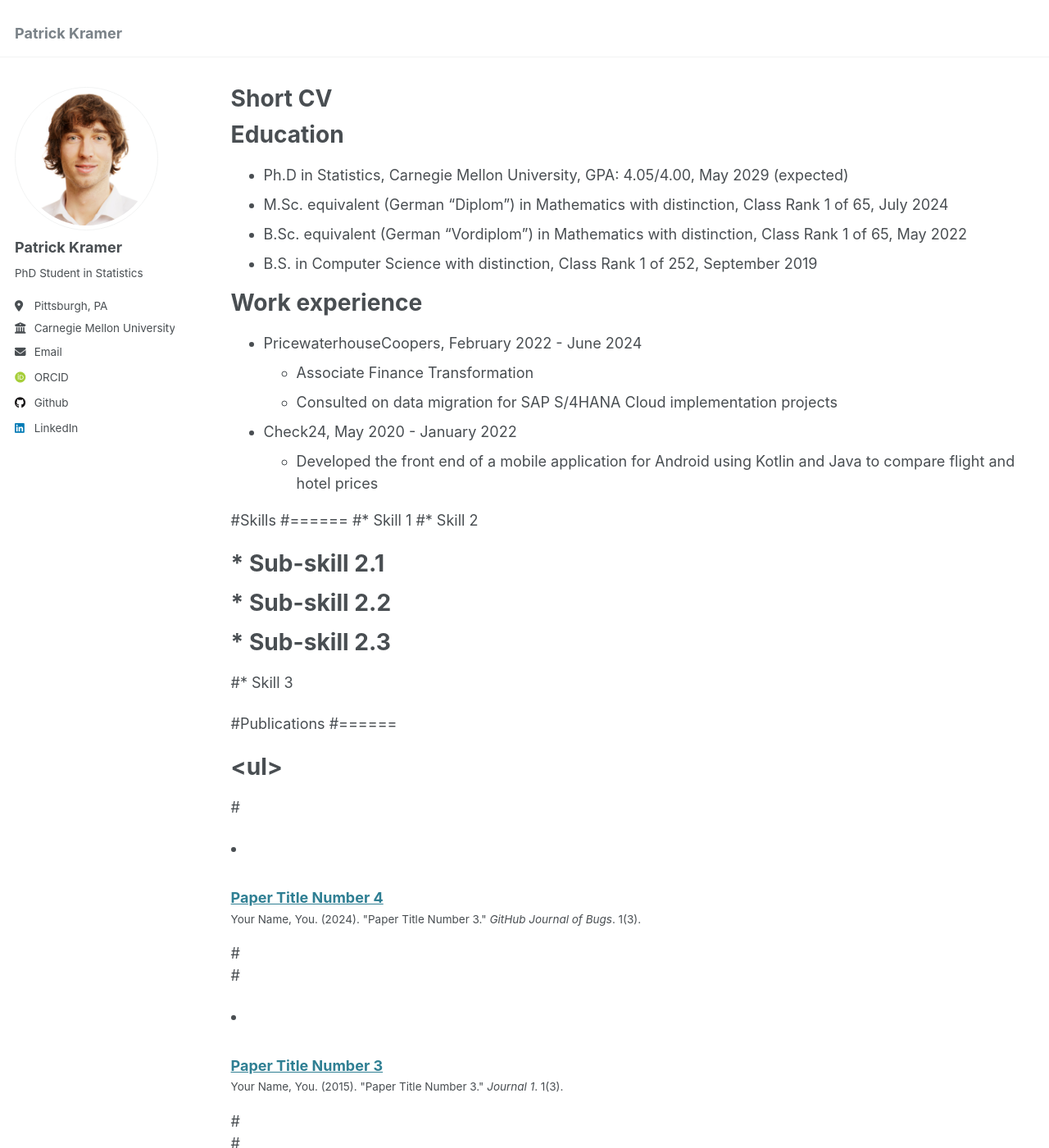
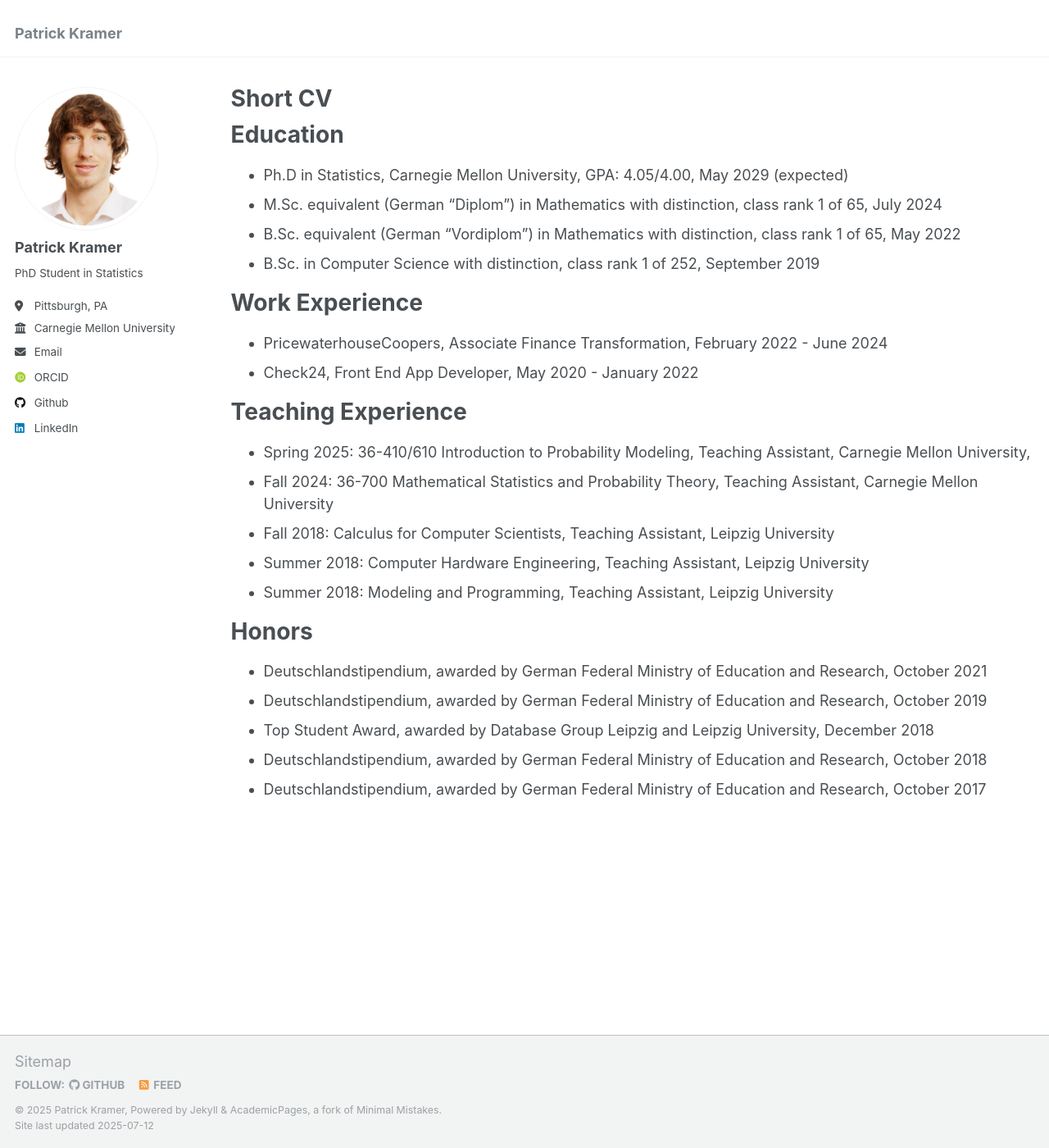
Before and after one commit to patrick-kramer/patrick-kramer.github.io, a Jekyll site: the page built from _pages/cv.md, in a window 1280 px wide and 1400 px high. Shown: the whole window at 82% size. Built offline with Jekyll 4.4.1, drawn with Linux system fonts in a browser that asks for light colours; some web fonts are replaced; some of the changed text lies outside the part shown.

Commit message:
Add teaching experience and honors section to cv

```diff
--- a/_pages/cv.md
+++ b/_pages/cv.md
@@ -12,47 +12,27 @@ redirect_from:
 Education
 ======
 * Ph.D in Statistics, Carnegie Mellon University, GPA: 4.05/4.00, May 2029 (expected)
-* M.Sc. equivalent (German "Diplom") in Mathematics with distinction, Class Rank 1 of 65, July 2024
-* B.Sc. equivalent (German "Vordiplom") in Mathematics with distinction, Class Rank 1 of 65, May 2022
-* B.S. in Computer Science with distinction, Class Rank 1 of 252, September 2019
+* M.Sc. equivalent (German "Diplom") in Mathematics with distinction, class rank 1 of 65, July 2024
+* B.Sc. equivalent (German "Vordiplom") in Mathematics with distinction, class rank 1 of 65, May 2022
+* B.Sc. in Computer Science with distinction, class rank 1 of 252, September 2019
 
-Work experience
+Work Experience
 ======
-* PricewaterhouseCoopers, February 2022 - June 2024
-  * Associate Finance Transformation
-  * Consulted on data migration for SAP S/4HANA Cloud implementation projects
+* PricewaterhouseCoopers, Associate Finance Transformation, February 2022 - June 2024
+* Check24, Front End App Developer, May 2020 - January 2022
 
-* Check24, May 2020 - January 2022
-  * Developed the front end of a mobile application for Android using Kotlin and Java to compare flight and hotel
-prices
+Teaching Experience
+======
+* Spring 2025: 36-410/610 Introduction to Probability Modeling, Teaching Assistant, Carnegie Mellon University,
+* Fall 2024: 36-700 Mathematical Statistics and Probability Theory, Teaching Assistant, Carnegie Mellon University
+* Fall 2018: Calculus for Computer Scientists, Teaching Assistant, Leipzig University
+* Summer 2018: Computer Hardware Engineering, Teaching Assistant, Leipzig University
+* Summer 2018: Modeling and Programming, Teaching Assistant, Leipzig University
 
-#Skills
-#======
-#* Skill 1
-#* Skill 2
-#  * Sub-skill 2.1
-#  * Sub-skill 2.2
-#  * Sub-skill 2.3
-#* Skill 3
-
-#Publications
-#======
-#  <ul>{% for post in site.publications reversed %}
-#    {% include archive-single-cv.html %}
-#  {% endfor %}</ul>
-
-#Talks
-#======
-#  <ul>{% for post in site.talks reversed %}
-#    {% include archive-single-talk-cv.html  %}
-#  {% endfor %}</ul>
-
-#Teaching
-#======
-#  <ul>{% for post in site.teaching reversed %}
-#    {% include archive-single-cv.html %}
-#  {% endfor %}</ul>
-
-#Service and leadership
-#======
-#* Currently signed in to 43 different slack teams
+Honors
+======
+* Deutschlandstipendium, awarded by German Federal Ministry of Education and Research, October 2021
+* Deutschlandstipendium, awarded by German Federal Ministry of Education and Research, October 2019
+* Top Student Award, awarded by Database Group Leipzig and Leipzig University, December 2018
+* Deutschlandstipendium, awarded by German Federal Ministry of Education and Research, October 2018
+* Deutschlandstipendium, awarded by German Federal Ministry of Education and Research, October 2017
```
